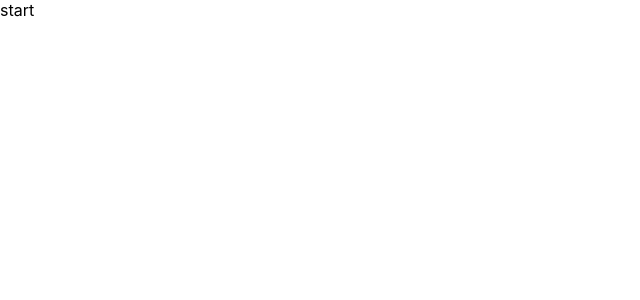
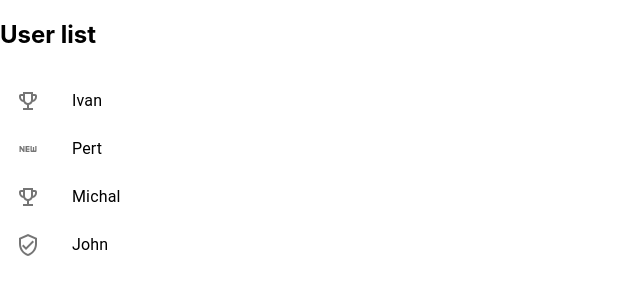
Before and after one commit to Talinka/k-system-introductory-task, a React (Create React App) app: page / in a window 1280 px wide. Shown: the top 300 px of the page, without its empty margins (0-640 px from the left). Built offline with nearby package versions, Linux system fonts and the light colour scheme.

Commit message:
add root redux reducer

```diff
--- a/package.json
+++ b/package.json
@@ -4,6 +4,7 @@
   "private": true,
   "dependencies": {
     "@material-ui/icons": "^4.9.1",
+    "@reduxjs/toolkit": "^1.4.0",
     "@testing-library/jest-dom": "^4.2.4",
     "@testing-library/react": "^9.3.2",
     "@testing-library/user-event": "^7.1.2",
@@ -11,6 +12,7 @@
     "@types/node": "^12.0.0",
     "@types/react": "^16.9.0",
     "@types/react-dom": "^16.9.8",
+    "@types/react-redux": "^7.1.9",
     "react": "^16.13.1",
     "react-dom": "^16.13.1",
     "react-scripts": "3.4.3",
--- a/src/App.tsx
+++ /dev/null
@@ -1,11 +0,0 @@
-import React from 'react';
-
-function App() {
-  return (
-    <div>
-      start
-    </div>
-  );
-}
-
-export default App;
--- /dev/null
+++ b/src/app/App.tsx
@@ -0,0 +1,25 @@
+import React from 'react';
+
+import Main from '../components/Main';
+
+import User from '../types/User';
+import UserStatus from '../types/UserStatus';
+
+const users: Array<User> = [
+  { id: 1, name: "Ivan", status: UserStatus.VIP },
+  { id: 2, name: "Pert", status: UserStatus.New },
+  { id: 3, name: "Michal", status: UserStatus.VIP },
+  { id: 4, name: "John", status: UserStatus.Verified },
+]
+
+function App() {
+
+  return (
+    <div>
+      <h2>User list</h2>
+      {users.length > 0 && <Main users={users}/>}
+    </div>
+  );
+}
+
+export default App;
--- a/src/index.tsx
+++ b/src/index.tsx
@@ -1,7 +1,7 @@
 import React from 'react';
 import ReactDOM from 'react-dom';
 import './index.css';
-import App from './App';
+import App from './app/App';
 
 ReactDOM.render(
   <App />,
```
Also changed, not shown: src/app/rootReducer.ts (added, +7 -0 lines), 1 other file (tests, documents, lock files or other folders).
